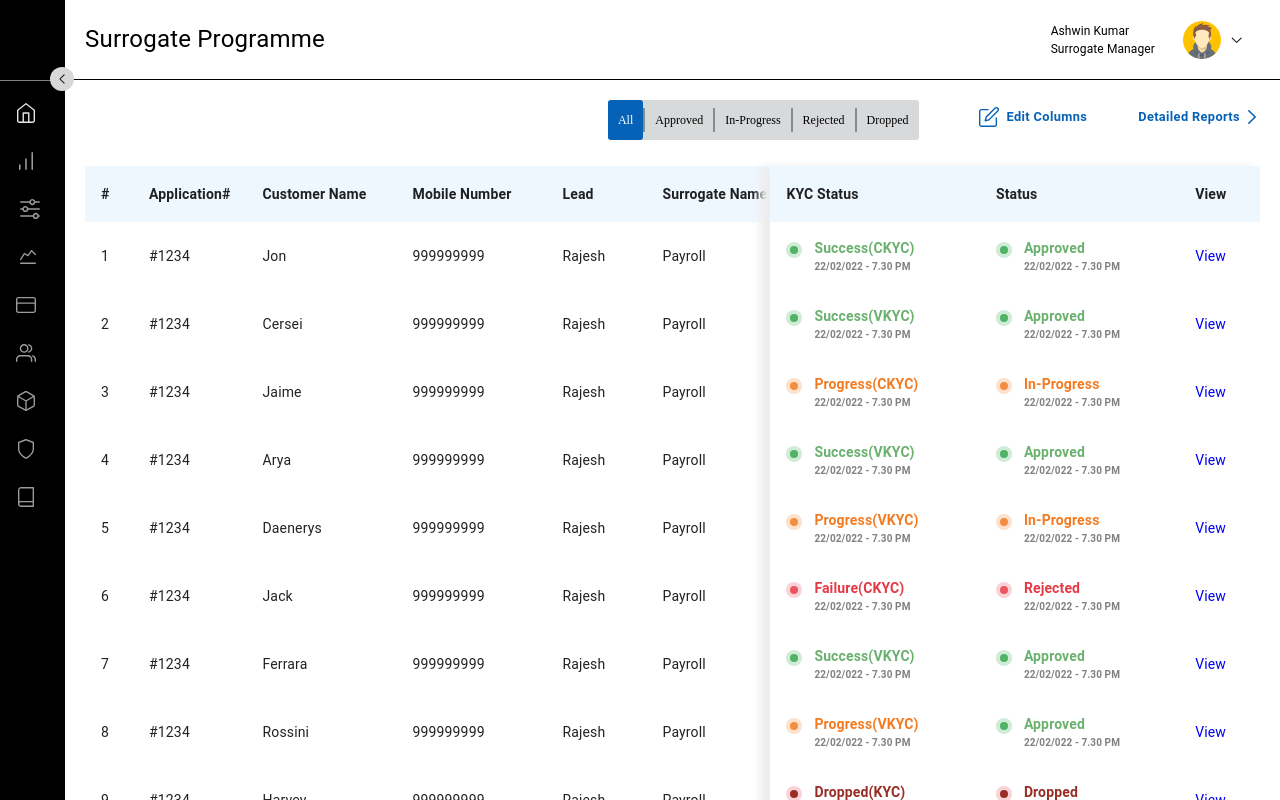
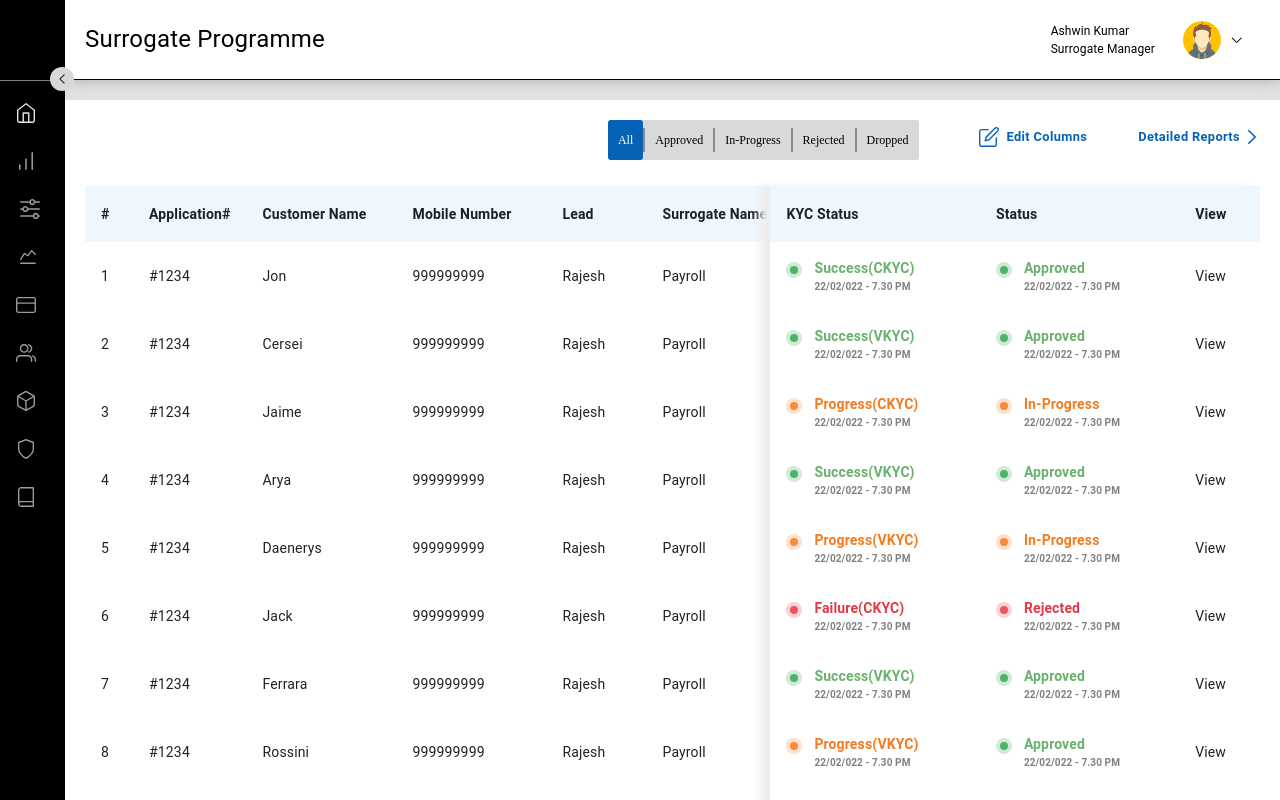
Before and after one commit to Vinith253/surrogate_fe_react, a React (Create React App) app: page /sales/salesReport in a window 1280 px wide. Shown: the top 800 px of the page. Built offline with nearby package versions, Linux system fonts and the light colour scheme; a web font is replaced by a local one.

Commit message:
latest changes on sales report

```diff
--- a/src/components/commonComponent/ListTable/ListTable.tsx
+++ b/src/components/commonComponent/ListTable/ListTable.tsx
@@ -1,4 +1,5 @@
 import React, { useMemo, useState } from 'react';
+import { useNavigate } from 'react-router-dom';
 import './table.scss';
 import Table from '@mui/material/Table';
 import TableBody from '@mui/material/TableBody';
@@ -28,6 +29,7 @@
   listRowHeading: statusRowHeadingInterface[];
   viewPath: string;
 }) {
+  const navigate = useNavigate();
   const [graphView, setGraphView] = useState<number>(1);
   const [page, setPage] = React.useState(0);
   const [rowsPerPage, setRowsPerPage] = React.useState(10);
@@ -420,9 +422,12 @@
                           kycStatus(row?.status, DroppedDot, '#992D26')}
                       </TableCell>
                       <TableCell align="left" sx={{ borderBottom: 'none' }}>
-                        {/* <div className="reset-data"> */}
-                        <a href={props.viewPath}>View</a>
-                        {/* </div> */}
+                        <div
+                          className="reset-data"
+                          onClick={() => navigate(props.viewPath)}
+                        >
+                          View
+                        </div>
                       </TableCell>
                     </TableRow>
                   ))}
--- a/src/index.scss
+++ b/src/index.scss
@@ -16,4 +16,5 @@
   height: 100vh; */
   font-size: 16px;
   font-weight: 400;
+  font-family: 'Ilisarniq';
 }
--- a/src/pages/sales/salesReport/index.tsx
+++ b/src/pages/sales/salesReport/index.tsx
@@ -1,6 +1,5 @@
 import React from 'react';
 import './style.scss';
-// import { withRouter } from 'react-router-dom';
 import TableComp from '../../../components/commonComponent/ListTable/ListTable';
 import {
   listRowHeading,
--- a/src/pages/sales/salesReport/style.scss
+++ b/src/pages/sales/salesReport/style.scss
@@ -1,11 +1,11 @@
 .sales-report-list {
   background-color: #eceff2;
+  margin: 20px 0px;
 }
 
 .sales-report-details-container {
   background-color: #eceff2;
   min-height: 100vh;
-  font-family: 'Ilisarniq';
 
   .header-container {
     background-color: #ffffff;
```
